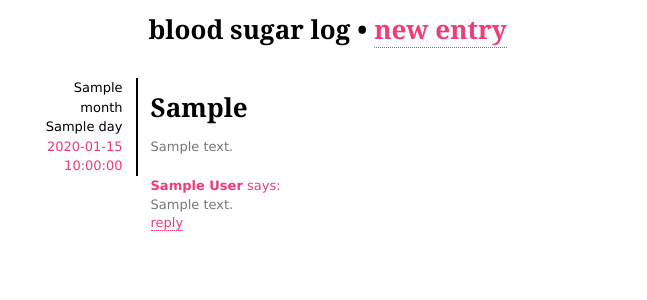
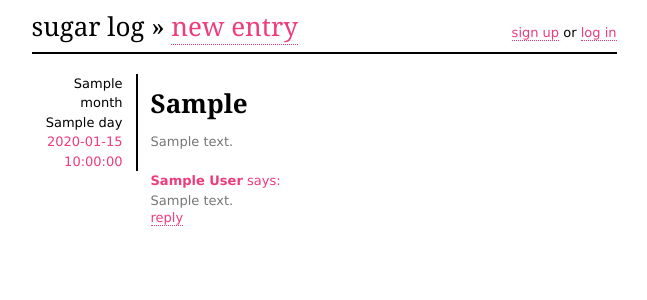
Before and after one commit to razamobin/sugarlog, a Flask app: template templates/index.html in a window 1280 px wide. Shown: the top 300 px of the page, without its empty margins (316-963 px from the left). Run offline with Flask 2, Linux system fonts and the light colour scheme; the template is opened without the code that fills it: most values are stand-ins (such as "Sample title", 1, 10 or a date in 2020); data that the repository does not hold is empty; some libraries are stand-ins or nearby versions.

Commit message:
added signup/login/logout functionality

```diff
--- a/server.py
+++ b/server.py
@@ -3,7 +3,7 @@ import fabric
 from fabric.contrib.console import confirm
 
 env.user = 'ubuntu'
-env.hosts = ['ec2-174-129-151-29.compute-1.amazonaws.com']
+env.hosts = ['50.16.215.37']
 env.key_filename = '/home/rmobin/.ssh/ec2-sample-key.pem'
 def setup():
     with cd('/usr/src'):
@@ -36,4 +36,5 @@ def setup():
     # use production config (prod redis, etc)
     with cd('/usr/src/sugarlog'):
         sudo('cp /usr/src/sugarlog/server/production.py /usr/src/sugarlog/configmodule.py')
-    # kill current cherokee, start cherokee (to load my config)
+    # restart cherokee so it uses my config
+        sudo('/etc/init.d/cherokee restart')
--- a/static/style2.css
+++ b/static/style2.css
@@ -21,6 +21,33 @@ h1, h2 {
 
 h1 {
     margin-left: 4.5em;
+}
+
+h3 {
+    font-weight: normal;
+    font-size: 1em;
+    line-height: 2em;
+}
+
+#title {
+    font-family: Georgia, serif;
+    font-size: 2em;
+    float: left;
+}
+
+#nav {
+    float: right;
+    font-size: 1em;
+    line-height: 1em;
+    margin-top: 2em;
+}
+
+#header {
+    border-bottom: 2px solid black;
+}
+
+#entries {
+    clear: both;
 }
 
 a {
--- a/sugarlog.py
+++ b/sugarlog.py
@@ -9,18 +9,73 @@ import urllib
 import urllib2
 import base64
 from multiprocessing import Process
+import bcrypt
 
 app = Flask(__name__)
 app.config.from_object('configmodule.Config')
+app.config['PERMANENT_SESSION_LIFETIME'] = datetime.timedelta(days=65)
 
 @app.before_request
 def before_request():
     g.redis= redis.Redis(host=app.config['REDIS_HOST'], port=int(app.config['REDIS_PORT']))
+    g.user = None
+    if 'user_id' in session:
+        g.user = g.redis.hgetall('sugarlog:uid:%s' % session['user_id'])
 
 @app.after_request
 def after_request(response):
     g.redis.connection.disconnect()
     return response
+
+@app.route('/login', methods=['GET', 'POST'])
+def login():
+    if request.form.keys():
+        username = request.form.get('first_name')
+        existing_user = g.redis.get('sugarlog:username:%s:uid' % username)
+        if not existing_user:
+            # flash message that there is no user
+            return render_template('login.html', button='log in', action='/login')
+
+        hashed = g.redis.hget('sugarlog:uid:%s' % existing_user, 'password')
+        if not bcrypt.hashpw(request.form.get('password'), hashed) == hashed:
+            # flash message that pw doesnt match
+            return render_template('login.html', button='log in', action='/login')
+
+        session.permanent = True
+        session['user_id'] = existing_user
+        #flash("You're now logged in")
+        return redirect(url_for('main'))
+    else:
+        return render_template('login.html', button='log in', action='/login')
+
+@app.route('/logout')
+def logout():
+    # flash message that you are logged out
+    session.pop('user_id', None)
+    #flash("You're now logged out")
+    return redirect(url_for('main'))
+
+@app.route('/signup', methods=['GET', 'POST'])
+def signup():
+    if request.form.keys():
+        username = request.form.get('first_name')
+        existing_user = g.redis.get('sugarlog:username:%s:uid' % username)
+        if existing_user:
+            # flash message that user exists already
+            return render_template('login.html', button='sign up', action='/signup')
+        user = {
+            'username' : username,
+            'password' : bcrypt.hashpw(request.form.get('password'), bcrypt.gensalt())
+        }
+        user_id = g.redis.incr('global:next_user_id')
+        g.redis.hmset('sugarlog:uid:%s' % user_id, user)
+        g.redis.set('sugarlog:username:%s:uid' % username, user_id)
+        session.permanent = True
+        session['user_id'] = user_id
+        # flash message for successful signup
+        return redirect(url_for('main'))
+    else:
+        return render_template('login.html', button='sign up', action='/signup')
 
 @app.route('/')
 def main():
--- a/templates/index.html
+++ b/templates/index.html
@@ -15,8 +15,29 @@
 <body>
   <div id="wrapper">
 
+  <div id="header">
+    <h3 id="title">sugar log &raquo; <a href="/new">new entry</a></h3>
+    {% if g.user %}
+    <h3 id="nav">hello <strong>{{ g.user.username }}</strong> &bull; <a href="/logout">logout</a></h3>
+    {% else %}
+    <h3 id="nav"><a href="/signup">sign up</a> or <a href="/login">log in</a></h3>
+    {% endif %}
+    <br />
+  </div>
+
+  <!--
+  {% with flashes = get_flashed_messages() %}
+    {% if flashes %}
+      <ul class="flashes">
+      {% for message in flashes %}
+        <li>{{ message }}</li>
+      {% endfor %}
+      </ul>
+    {% endif %}
+  {% endwith %}
+    -->
+
   <div id="entries">
-  <h1>blood sugar log &bull; <a href="/new">new entry</a></h1>
   {% for day in days %}
     {% for entry in entries[day] %}
     <dl>
@@ -36,8 +57,12 @@
 <div class="comment-form">
 <form id="reply-{{ entry.entry_id }}" class="reply-form" action="/comments" method="post">
     <input type="hidden" name="entry_id" value="{{ entry.entry_id }}" />
+    {% if g.user %}
+    <input class="field" type="hidden" name="author" value="{{ g.user.username }}"></input>
+    {% else %}
     <label for="author">name</label>
     <input class="field" type="text" name="author" value="{{ entry.next_author }}"></input>
+    {% endif %}
     <label for="comment">comment</label>
     <textarea class="field" style="width: 20em;"name="comment" rows="6"></textarea>
     <input class="submit" type="submit" value="submit" />
```
Also changed, not shown: 1 other file.
